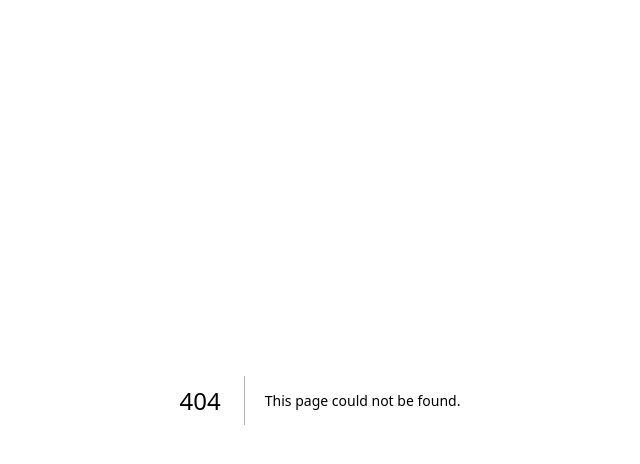
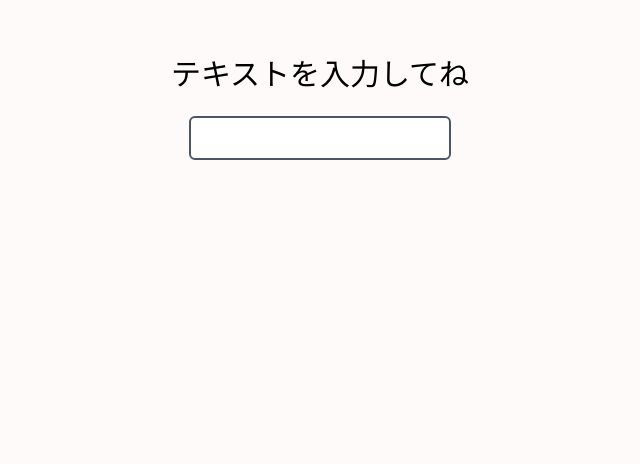
Before and after one commit to sena0514/my-app, a Next.js app: page /realTimeText in a window 1280 px wide. Before the commit this address had no page. Shown: the top 464 px of the page, without its empty margins (320-960 px from the left). Built offline with nearby package versions, Linux system fonts and the light colour scheme.

Commit message:
リアルタイムテキストを実装した

```diff
--- /dev/null
+++ b/app/(main)/realTimeText/page.tsx
@@ -0,0 +1,28 @@
+"use client";
+
+import { NextPage } from "next";
+import { ChangeEvent, useState } from "react";
+
+const RealTimeText: NextPage = () => {
+  const [text, setText] = useState("テキストを入力してね");
+  const handleInput = (e: ChangeEvent<HTMLInputElement>) => {
+    setText(e.target.value);
+  };
+
+  return (
+    <div className="mt-14">
+      <div className="max-w-5xl mx-auto flex flex-col items-center px-4">
+        <h2 className="text-center text-3xl">{text}</h2>
+        <div className="mt-6">
+          <input
+            onChange={handleInput}
+            type="text"
+            className="py-2 px-3 rounded-md border-2 border-gray-600"
+          />
+        </div>
+      </div>
+    </div>
+  );
+};
+
+export default RealTimeText;
--- a/app/page.tsx
+++ b/app/page.tsx
@@ -9,16 +9,22 @@
         </h2>
         <div className="mt-12 flex gap-y-7 gap-x-5">
           <Link
-            className="py-3 px-4 text-2xl rounded-lg border-4 border-gray-500 inline-block bg-red-300"
+            className="py-3 px-4 text-2xl rounded-lg border-4 border-gray-500 inline-block bg-red-200"
             href="/countUp"
           >
             1.CountUp
           </Link>
           <Link
-            className="py-3 px-4 text-2xl rounded-lg border-4 border-gray-500 inline-block bg-yellow-300"
+            className="py-3 px-4 text-2xl rounded-lg border-4 border-gray-500 inline-block bg-yellow-200"
             href="/textChange"
           >
            2.Text On & Off
+          </Link>
+          <Link
+            className="py-3 px-4 text-2xl rounded-lg border-4 border-gray-500 inline-block bg-blue-200"
+            href="/realTimeText"
+          >
+           3.Realtime Text
           </Link>
         </div>
       </div>
```
